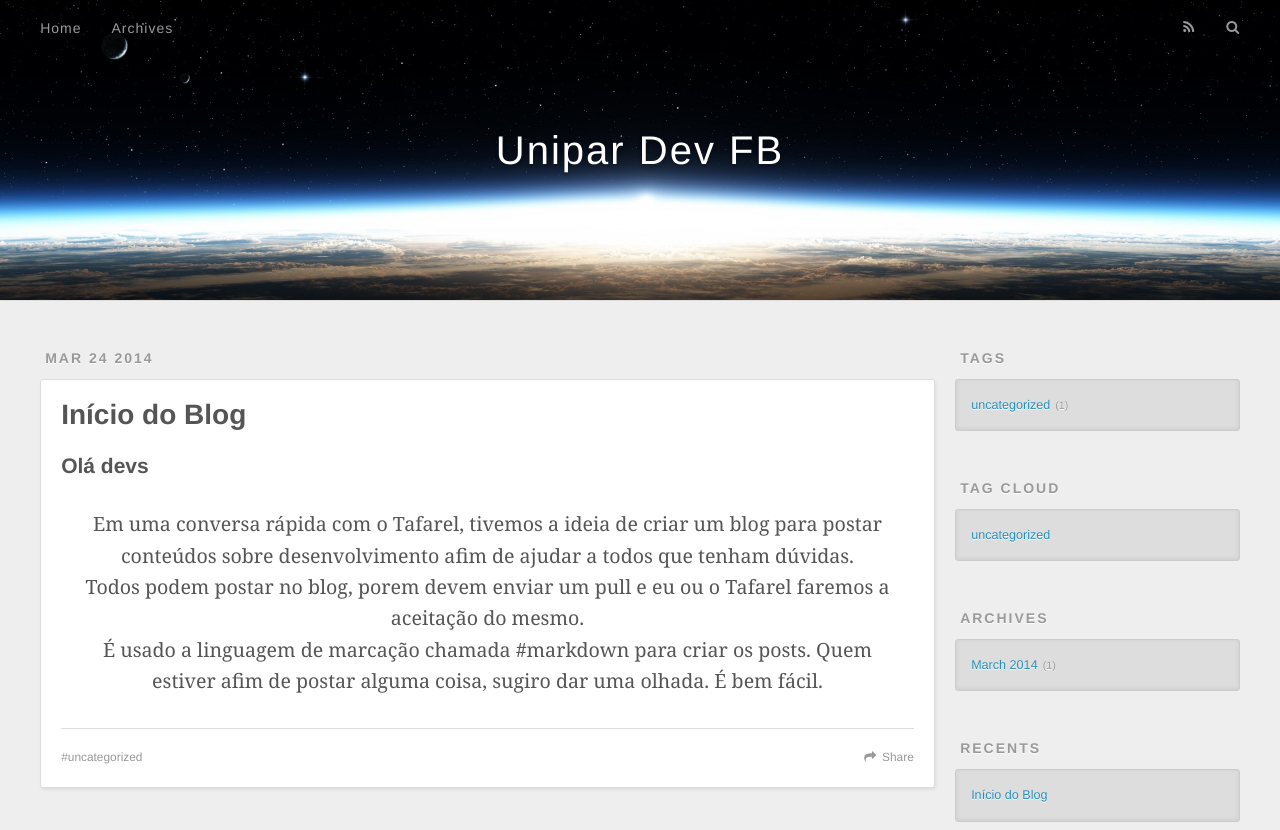
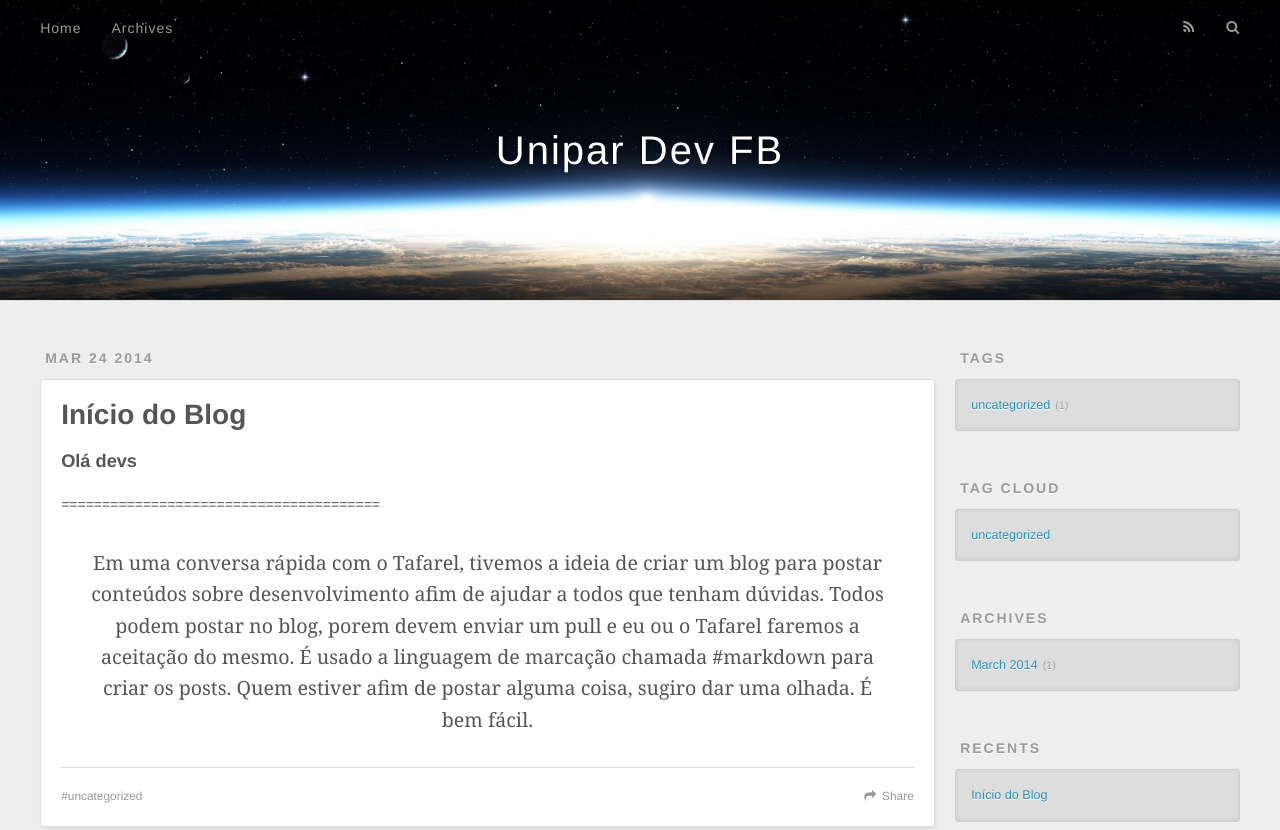
Before and after one commit to devuniparfb/devuniparfb.github.io, a plain HTML site: page Arquivos/2014/03/index.html in a window 1280 px wide. Shown: the top 830 px of the page. Drawn offline with nearby package versions, Linux system fonts and the light colour scheme.

Commit message:
Site updated: 2014-03-24 23:35:39

```diff
--- a/Arquivos/2014/03/index.html
+++ b/Arquivos/2014/03/index.html
@@ -81,15 +81,16 @@
 
     <div class="article-entry" itemprop="articleBody">
 
-        <h2 id="Olá_devs">Olá devs</h2>
+        <h3 id="Olá_devs">Olá devs</h3>
+<p>=======================================</p>
 <blockquote>
-<p>   Em uma conversa rápida com o Tafarel, tivemos a ideia de criar um blog para postar conteúdos sobre desenvolvimento afim de ajudar a todos que tenham dúvidas.<br>    Todos podem postar no blog, porem devem enviar um pull e eu ou o Tafarel faremos a aceitação do mesmo.<br>    É usado a linguagem de marcação chamada #markdown para criar os posts. Quem estiver afim de postar alguma coisa, sugiro dar uma olhada. É bem fácil. </p>
+<p>   Em uma conversa rápida com o Tafarel, tivemos a ideia de criar um blog para postar conteúdos sobre desenvolvimento afim de ajudar a todos que tenham dúvidas. Todos podem postar no blog, porem devem enviar um pull e eu ou o Tafarel faremos a aceitação do mesmo. É usado a linguagem de marcação chamada #markdown para criar os posts. Quem estiver afim de postar alguma coisa, sugiro dar uma olhada. É bem fácil. </p>
 </blockquote>
 
 
     </div>
     <footer class="article-footer">
-      <a data-url="http://unipardevfb.github.io/first-post/" data-id="uz5q2vp69k6movgh" class="article-share-link">Share</a>
+      <a data-url="http://unipardevfb.github.io/first-post/" data-id="8wqlzrwix1sey4fq" class="article-share-link">Share</a>
 
 
   <ul class="article-tag-list"><li class="article-tag-list-item"><a class="article-tag-list-link" href="/tags/uncategorized/">uncategorized</a></li></ul>
```
Also changed, not shown: Arquivos/2014/index.html (+4 -3 lines), Arquivos/index.html (+4 -3 lines), first-post/index.html (+6 -4 lines), index.html (+4 -3 lines), tags/uncategorized/index.html (+4 -3 lines).
